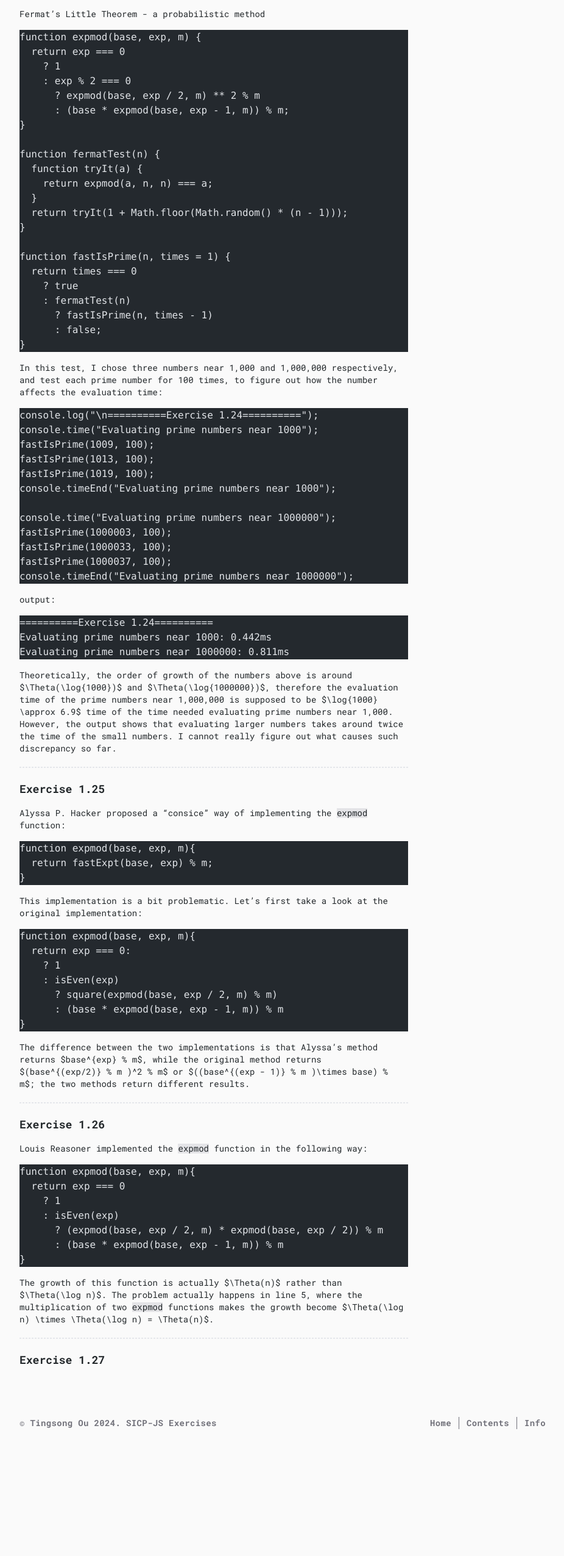
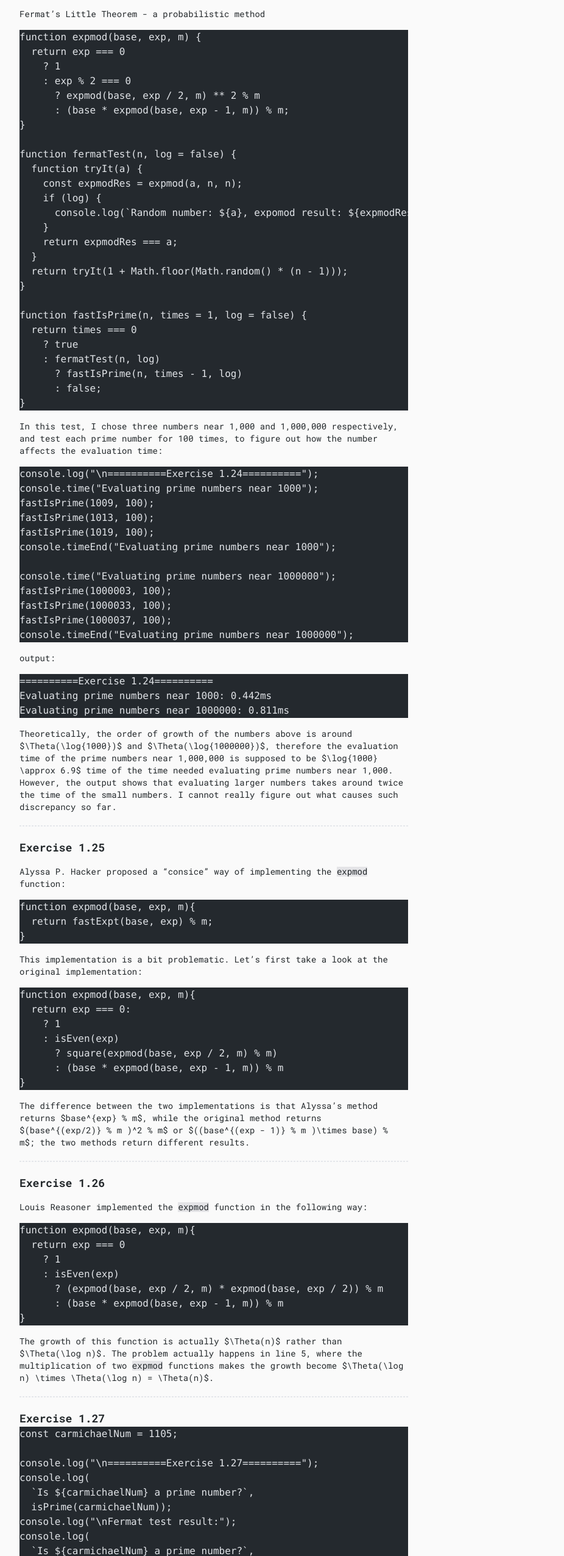
Before and after one commit to terrence-ou/SICP-Website, an Astro site: page /SICP-Website/contents/1-2-2 in a window 1280 px wide. Shown: the part 5663-8214 px from the top of the page at 61% size, without its empty margins (176-1102 px from the left). Before the commit the page ends 8022 px from the top, so only its background shows below. Built offline with nearby package versions, Linux system fonts and the light colour scheme; Astro itself is replaced by a stand-in of ours; some packages are replaced by stand-ins of ours; code samples lack their colours.

Commit message:
1.27 updated

````diff
--- a/src/pages/contents/1-2-2.md
+++ b/src/pages/contents/1-2-2.md
@@ -227,18 +227,22 @@ function expmod(base, exp, m) {
       : (base * expmod(base, exp - 1, m)) % m;
 }
 
-function fermatTest(n) {
+function fermatTest(n, log = false) {
   function tryIt(a) {
-    return expmod(a, n, n) === a;
+    const expmodRes = expmod(a, n, n);
+    if (log) {
+      console.log(`Random number: ${a}, expomod result: ${expmodRes}`);
+    }
+    return expmodRes === a;
   }
   return tryIt(1 + Math.floor(Math.random() * (n - 1)));
 }
 
-function fastIsPrime(n, times = 1) {
+function fastIsPrime(n, times = 1, log = false) {
   return times === 0
     ? true
-    : fermatTest(n)
-      ? fastIsPrime(n, times - 1)
+    : fermatTest(n, log)
+      ? fastIsPrime(n, times - 1, log)
       : false;
 }
 ```
@@ -317,3 +321,32 @@ The growth of this function is actually $\Theta(n)$ rather than $\Theta(\log n)$
 ---
 
 ## Exercise 1.27
+
+```js title="exercise_1_27.js"
+const carmichaelNum = 1105;
+
+console.log("\n==========Exercise 1.27==========");
+console.log(
+  `Is ${carmichaelNum} a prime number?`,
+  isPrime(carmichaelNum));
+console.log("\nFermat test result:");
+console.log(
+  `Is ${carmichaelNum} a prime number?`,
+  fastIsPrime(carmichaelNum, 5, true)
+);
+```
+
+output:
+
+```
+==========Exercise 1.27==========
+Is 1105 a prime number? false
+
+Fermat test result:
+Random number: 563, expomod result: 563
+Random number: 974, expomod result: 974
+Random number: 756, expomod result: 756
+Random number: 246, expomod result: 246
+Random number: 748, expomod result: 748
+Is 1105 a prime number? true
+```
````
